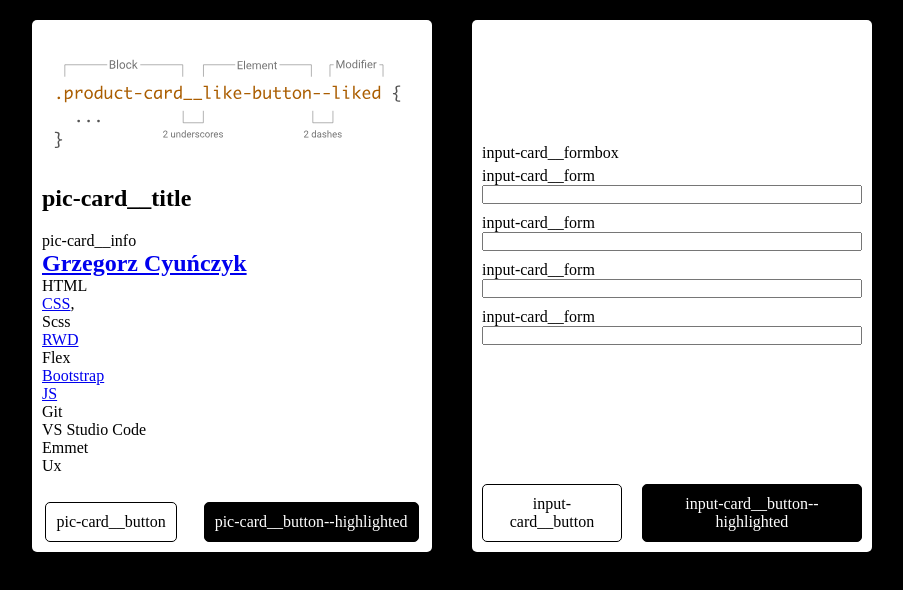
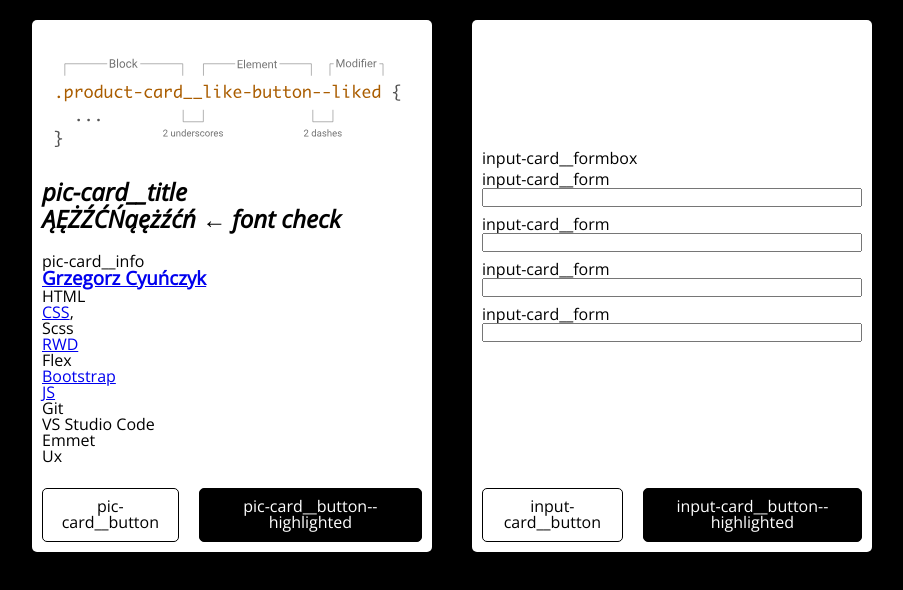
Before and after one commit to cyunczykg/using-BEM-cards, a plain HTML site: page index.html in a window 1280 px wide. Shown: the whole page, without its empty margins (188-1091 px from the left). Drawn offline with Linux system fonts and the light colour scheme.

Commit message:
Own, woff format fonts added

```diff
--- /dev/null
+++ b/fonts/stylesheet.css
@@ -0,0 +1,48 @@
+/*! Generated by Font Squirrel (https://www.fontsquirrel.com) on August 2, 2023 */
+
+
+
+@font-face {
+    font-family: 'open_sansitalic';
+    src: url('opensans-italic-variablefont_wdthwght-webfont.woff2') format('woff2'),
+         url('opensans-italic-variablefont_wdthwght-webfont.woff') format('woff');
+    font-weight: normal;
+    font-style: normal;
+
+}
+
+
+
+
+@font-face {
+    font-family: 'open_sansregular';
+    src: url('opensans-variablefont_wdthwght-webfont.woff2') format('woff2'),
+         url('opensans-variablefont_wdthwght-webfont.woff') format('woff');
+    font-weight: normal;
+    font-style: normal;
+
+}
+
+
+
+
+@font-face {
+    font-family: 'open_sansregular';
+    src: url('opensans-variablefont_wdthwght-webfont.woff2') format('woff2'),
+         url('opensans-variablefont_wdthwght-webfont.woff') format('woff');
+    font-weight: normal;
+    font-style: normal;
+
+}
+
+
+
+
+@font-face {
+    font-family: 'open_sansitalic';
+    src: url('opensans-italic-variablefont_wdthwght-webfont.woff2') format('woff2'),
+         url('opensans-italic-variablefont_wdthwght-webfont.woff') format('woff');
+    font-weight: normal;
+    font-style: normal;
+
+}
--- a/index.html
+++ b/index.html
@@ -4,7 +4,7 @@
 <head>
     <meta charset="UTF-8">
     <meta name="viewport" content="width=device-width, initial-scale=1.0">
-    <title>BEM class notation cards</title>
+    <title>BEM class notation cards and oen font import</title>
     <link rel="stylesheet" href="./css/style.css">
 </head>
 
@@ -14,11 +14,11 @@
             <div class="pic-card__background"></div>
             <div class="pic-card__text">
                 <div class="pic-card__title">
-                    <h2>pic-card__title</h2>
+                    <h2>pic-card__title<br>ĄĘŻŹĆŃąężźćń &larr; font check</h2>
                 </div>
                 <div class="pic-card__info">
-                    <p>pic-card__info<br><h2><a href="https://www.linkedin.com/in/grzegorz-cyu%C5%84czyk-381a6718a/" target="_blank"
-                        rel="noopener noreferrer">Grzegorz Cyuńczyk</a></h2>
+                    <p>pic-card__info<br><h3><a href="https://www.linkedin.com/in/grzegorz-cyu%C5%84czyk-381a6718a/" target="_blank"
+                        rel="noopener noreferrer">Grzegorz Cyuńczyk</a></h3>
                         <p>
                         <ul class="li">HTML</ul>
                         <ul class="li"><a href="https://cyunczykg.github.io/nice-cards/" target="_blank"
--- a/SASS/style.scss
+++ b/sass/style.scss
@@ -1,3 +1,35 @@
+/*! Generated by Font Squirrel (https://www.fontsquirrel.com) on August 2, 2023 */
+@font-face {
+	font-family: 'open_sans';
+	src: url('../fonts/opensans-variablefont_wdthwght-webfont.woff2')
+			format('woff2'),
+		url('../fonts/opensans-variablefont_wdthwght-webfont.woff') format('woff');
+	font-weight: 400;
+	font-style: normal;
+	font-display: swap;
+}
+
+@font-face {
+	font-family: 'open_sansbold';
+	src: url('../fonts/opensans-variablefont_wdthwght-webfont.woff2')
+			format('woff2'),
+		url('../fonts/opensans-variablefont_wdthwght-webfont.woff') format('woff');
+	font-weight: 700;
+	font-style: bold;
+	font-display: swap;
+}
+
+@font-face {
+	font-family: 'open_sansitalic';
+	src: url('../fonts/opensans-italic-variablefont_wdthwght-webfont.woff2')
+			format('woff2'),
+		url('../fonts/opensans-italic-variablefont_wdthwght-webfont.woff')
+			format('woff');
+	font-weight: 400;
+	font-style: italic;
+	font-display: swap;
+}
+
 * {
 	box-sizing: border-box;
 	margin: 0;
@@ -6,6 +38,7 @@
 
 body {
 	background-color: black;
+	font-family: 'open_sans', sans-serif;
 }
 
 main {
@@ -53,6 +86,7 @@ main {
 	&__title {
 		display: flex;
 		padding: 0px 10px 10px 10px;
+		font-family: 'open_sansitalic', sans-serif;
 	}
 	&__info {
 		width: 100%;
@@ -107,7 +141,6 @@ main {
 		flex-grow: 3;
 		align-items: stretch;
 		padding: 10px;
-
 	}
 	&__form {
 		margin: 5px 0px;
```
Also changed, not shown: css/style.css, fonts/opensans-italic-variablefont_wdthwght-webfont.woff (added), fonts/opensans-italic-variablefont_wdthwght-webfont.woff2 (added), fonts/opensans-variablefont_wdthwght-webfont.woff (added), fonts/opensans-variablefont_wdthwght-webfont.woff2 (added), 1 other file.
